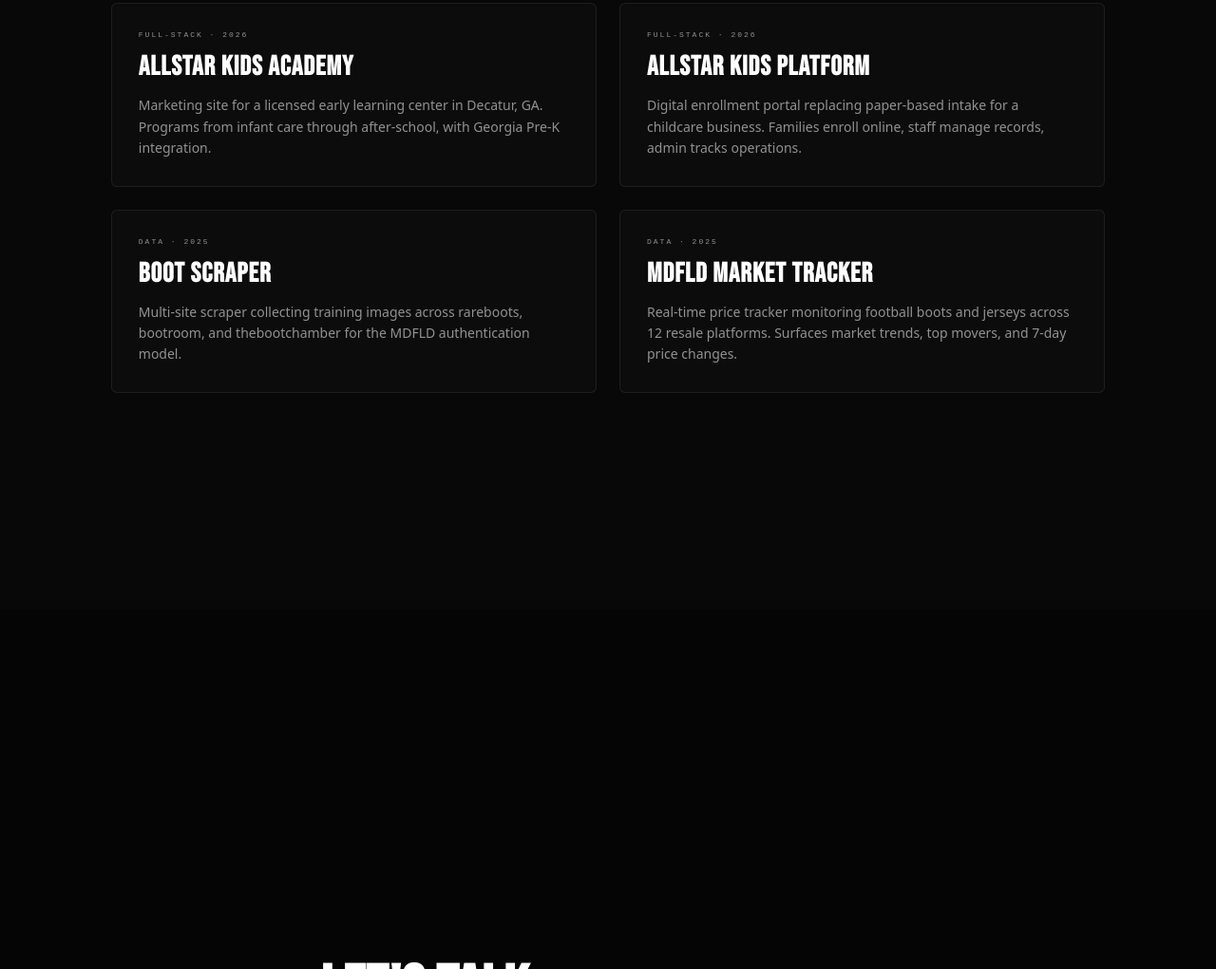
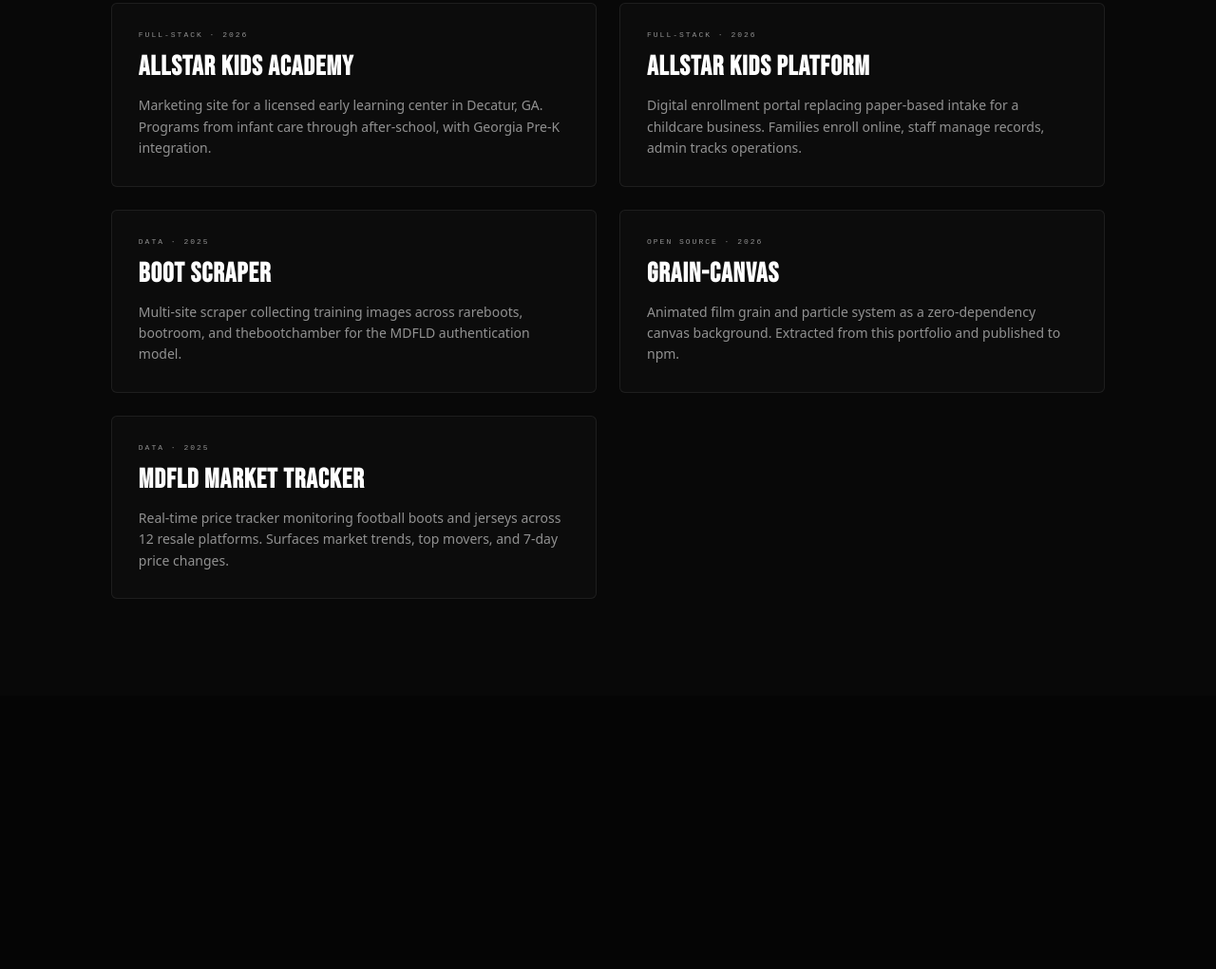
Before and after one commit to ayo0la/portfolio, a website built with Vite: page index.html in a window 1280 px wide. Shown: the part 2558-3579 px from the top of the page at 95% size. Built offline with nearby package versions, Linux system fonts and the light colour scheme; some packages are replaced by stand-ins of ours; animation ran at ten frames a second.

Commit message:
feat: add grain-canvas npm package to projects

```diff
--- a/index.html
+++ b/index.html
@@ -92,6 +92,12 @@
           <p class="proj-desc">Multi-site scraper collecting training images across rareboots, bootroom, and thebootchamber for the MDFLD authentication model.</p>
           <span class="proj-arrow">→</span>
         </a>
+        <a class="project-card" href="https://www.npmjs.com/package/@ayo0la/grain-canvas" target="_blank" rel="noopener">
+          <span class="proj-tag">OPEN SOURCE · 2026</span>
+          <h3 class="proj-name">grain-canvas</h3>
+          <p class="proj-desc">Animated film grain and particle system as a zero-dependency canvas background. Extracted from this portfolio and published to npm.</p>
+          <span class="proj-arrow">→</span>
+        </a>
         <a class="project-card" href="https://mdfld-market-tracker.vercel.app" target="_blank" rel="noopener">
           <span class="proj-tag">DATA · 2025</span>
           <h3 class="proj-name">MDFLD Market Tracker</h3>
```
